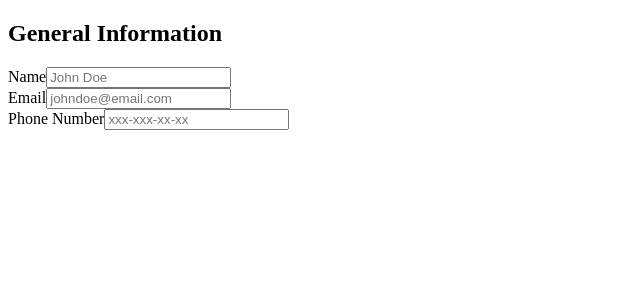
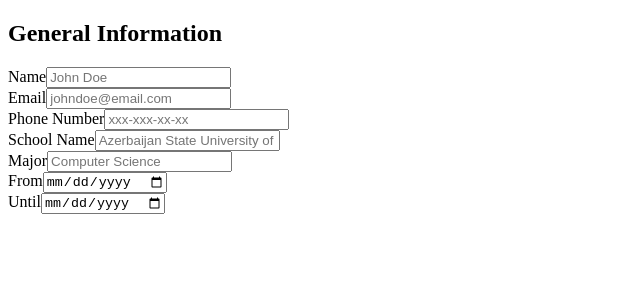
Before and after one commit to ValienteRitter/CV-generator-application, a React (Vite) app: page / in a window 1280 px wide. Shown: the top 300 px of the page, without its empty margins (0-640 px from the left). Built offline with nearby package versions, Linux system fonts and the light colour scheme.

Commit message:
Feat: Create component for editing education information

```diff
--- a/src/CVForm.jsx
+++ b/src/CVForm.jsx
@@ -1,9 +1,11 @@
 import { GeneralInfoForm } from "./components/GeneralInfoForm";
+import { EducationForm } from "./components/EducationForm";
 
 export function CVForm() {
     return (
         <>
             <GeneralInfoForm />
+            <EducationForm />
         </>
     )
 }
--- /dev/null
+++ b/src/components/EducationForm.jsx
@@ -0,0 +1,16 @@
+import { TextInput } from "./TextInput";
+
+export function EducationForm() {
+    return (
+        <section>
+            <form>
+                <TextInput label='School Name' name='school-name' id='school-name' placeholder='Azerbaijan State University of Oil and Industry' />
+                <TextInput label='Major' name='major' id='major' placeholder='Computer Science' />
+                <div>
+                    <TextInput type='date' label='From' name='from' id='from' />
+                    <TextInput type='date' label='Until' name='until' id='until' />
+                </div>
+            </form>
+        </section>
+    )
+}
```
